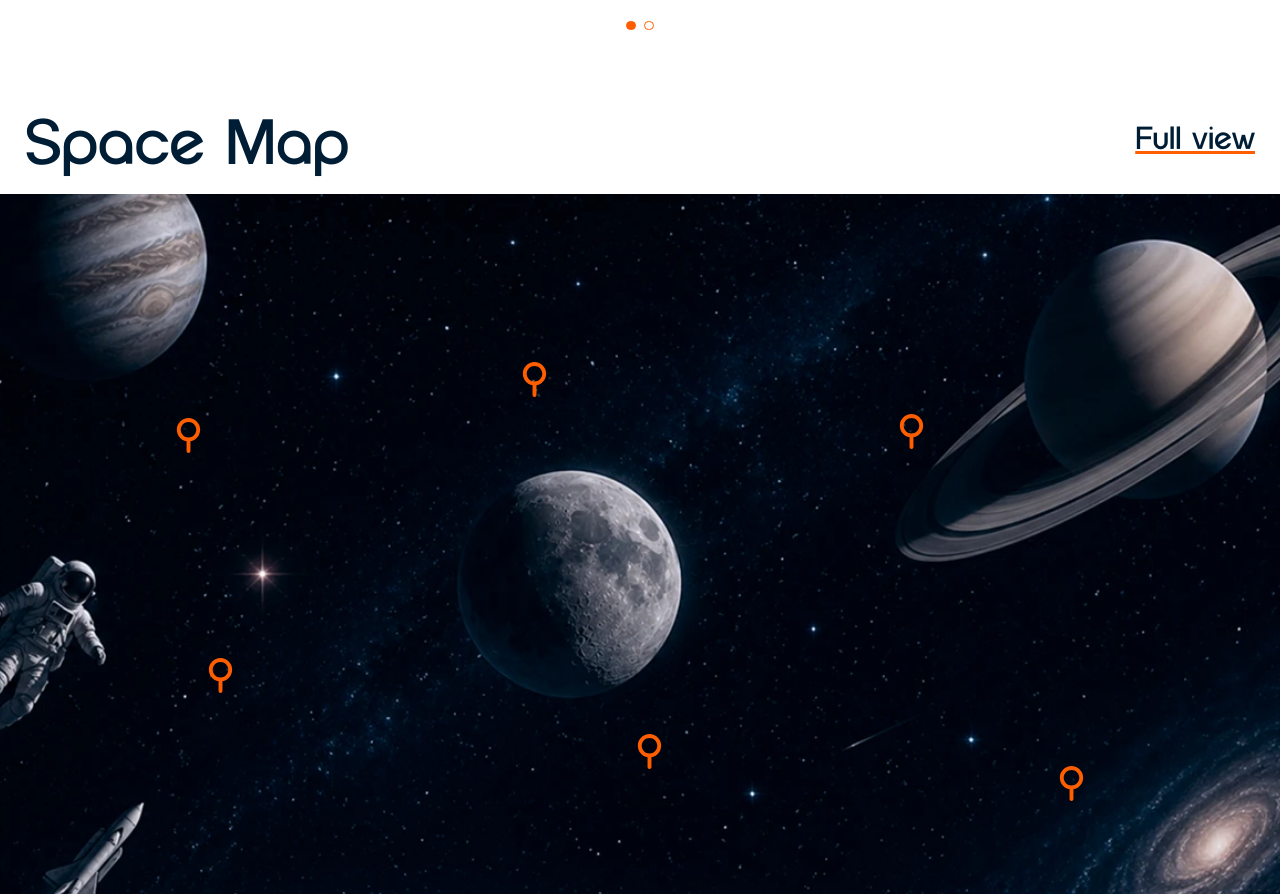
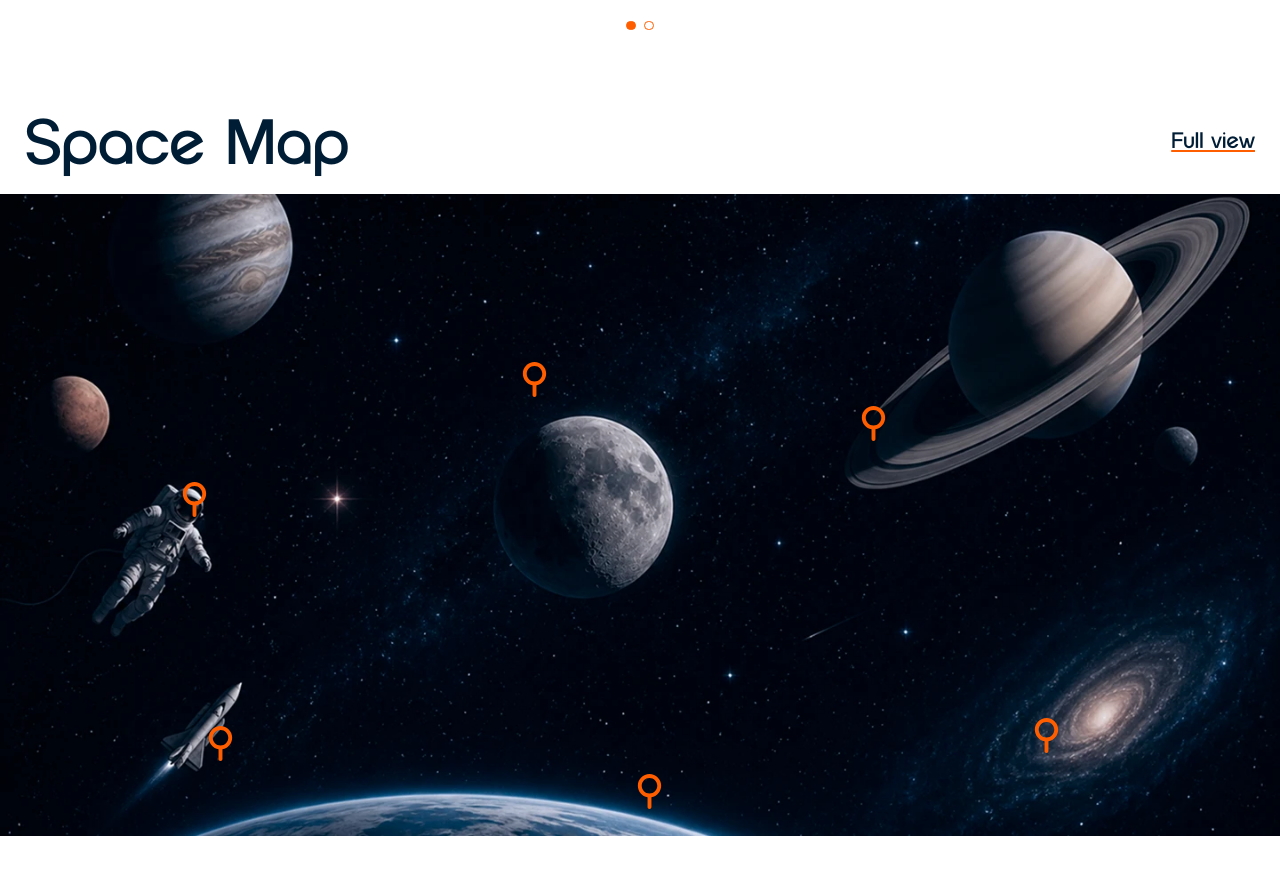
Before and after one commit to mariabhai/Into-Orbit, a website built with Vite: page index.html in a window 1280 px wide. Shown: the part 717-1611 px from the top of the page. Built offline with nearby package versions, Linux system fonts and the light colour scheme.

Commit message:
feat(styles): refine space map background properties and adjust layout for improved aesthetics

```diff
--- a/src/styles/_space-map.scss
+++ b/src/styles/_space-map.scss
@@ -11,6 +11,12 @@
   position: relative;
   overflow: hidden;
   padding: 0 clamp(15px, 10%, 25px);
+
+  background-image: url(/src/assets/images/webp/space-map-image.webp);
+  background-size: contain;
+  background-position: center 100px;
+  background-repeat: no-repeat;
+  background-attachment: scroll;
 
   button {
     font-size: 1.5rem;
@@ -55,12 +61,6 @@
       transform: scale(1.2);
     }
   }
-
-  background-image: url(/src/assets/images/webp/space-map-image.webp);
-  background-size: cover;
-  background-position: center 100px;
-  background-repeat: no-repeat;
-  background-attachment: scroll;
 }
 
 .space-map-title {
@@ -73,6 +73,16 @@
   h2 {
     font-size: 4rem;
     font-weight: 400;
+  }
+
+  h3 {
+    position: relative;
+    font-size: 1.4rem;
+    font-weight: 400;
+    text-decoration: underline #ff5e00;
+    top: 30px;
+    color: #001d36;
+    transition: all 0.3s ease;
   }
 
   a {
@@ -96,16 +106,6 @@
       padding: 0 10px;
     }
   }
-
-  h3 {
-    position: relative;
-    font-size: 2rem;
-    font-weight: 400;
-    text-decoration: underline #ff5e00;
-    top: 20px;
-    color: #001d36;
-    transition: all 0.3s ease;
-  }
 }
 
 // Desktop layout (1025px and up)
@@ -117,32 +117,32 @@
 
 .space-map-list-2 {
   position: absolute;
-  top: 40%;
-  left: 69.5%;
+  top: 39%;
+  left: 66.5%;
 }
 
 .space-map-list-3 {
   position: absolute;
-  top: 84%;
-  left: 82%;
+  top: 78%;
+  left: 80%;
 }
 
 .space-map-list-4 {
   position: absolute;
-  top: 80%;
+  top: 85%;
   left: 49%;
 }
 
 .space-map-list-5 {
   position: absolute;
-  top: 70.5%;
+  top: 79%;
   left: 15.5%;
 }
 
 .space-map-list-6 {
   position: absolute;
-  top: 40.5%;
-  left: 13%;
+  top: 48.5%;
+  left: 13.5%;
 }
 
 // Tablet layout (481px - 1024px)
```
Also changed, not shown: src/styles/base.css.
